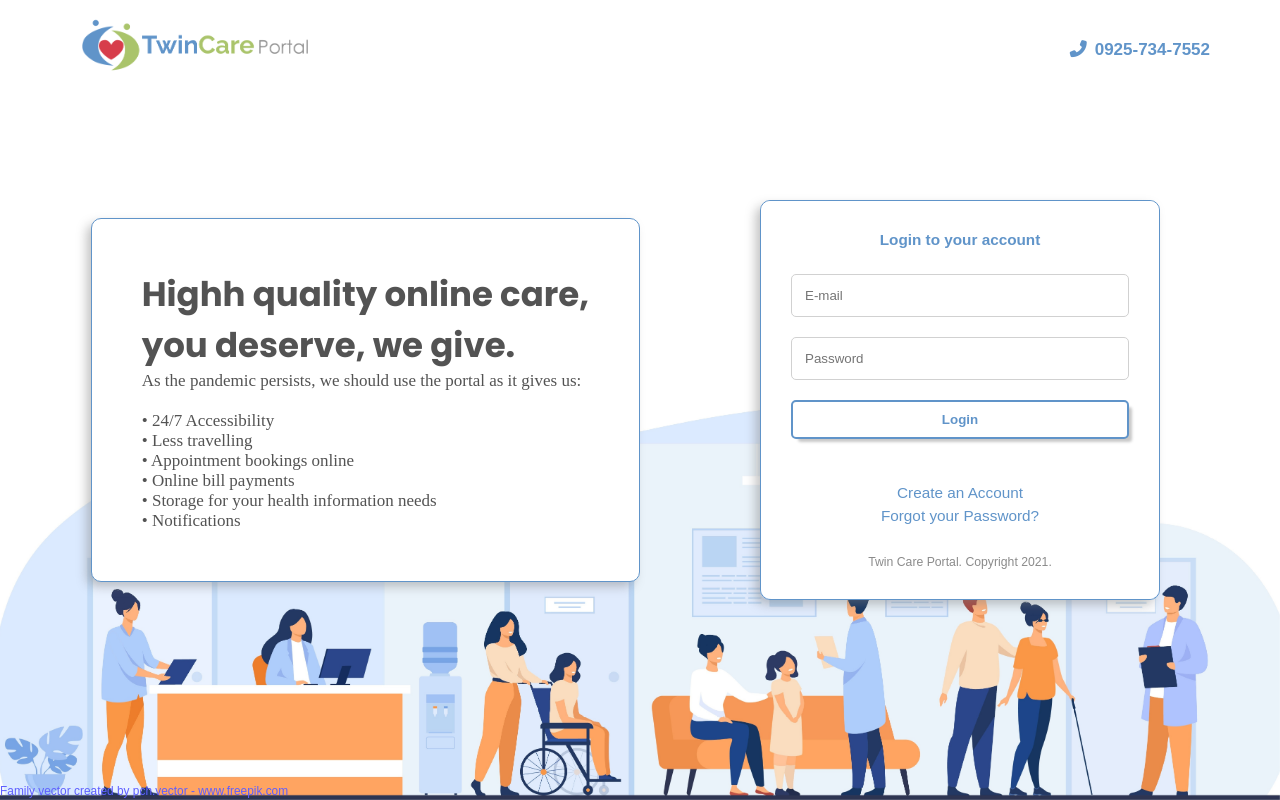
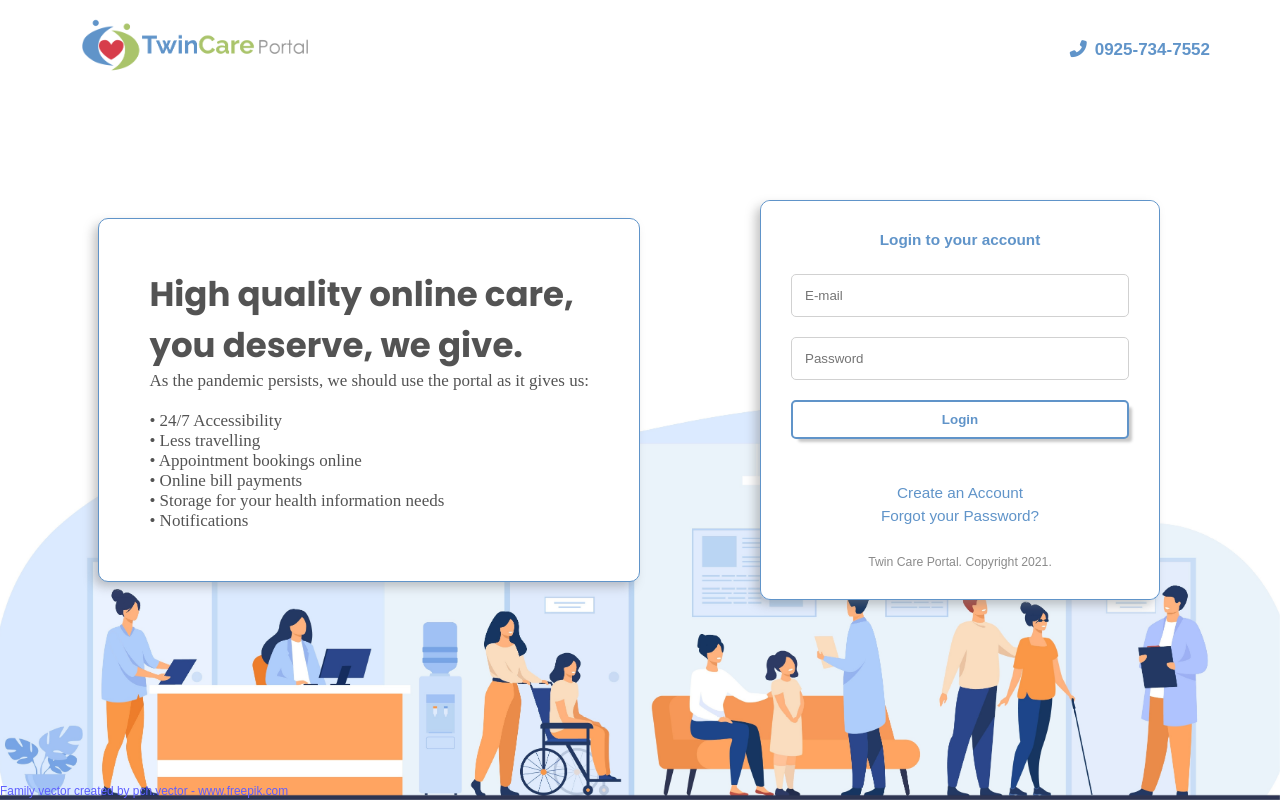
Before and after one commit to marcdwainm/HosPortal, a PHP site: page /?sex=1 in a window 1280 px wide. Run offline with PHP 8.4, Linux system fonts and the light colour scheme; some libraries are stand-ins or nearby versions.

Commit message:
Webhook Test - 2

```diff
--- a/index.php
+++ b/index.php
@@ -141,7 +141,7 @@
     <div class='first-div'>
         <div>
 
-            <h1>Highh quality online care,</h1>
+            <h1>High quality online care,</h1>
             <h1>you deserve, we give.</h1>
             <span class='margin-bottom'>As the pandemic persists, we should use the portal as it gives us: </span>
             <span>• 24/7 Accessibility</span>
```
